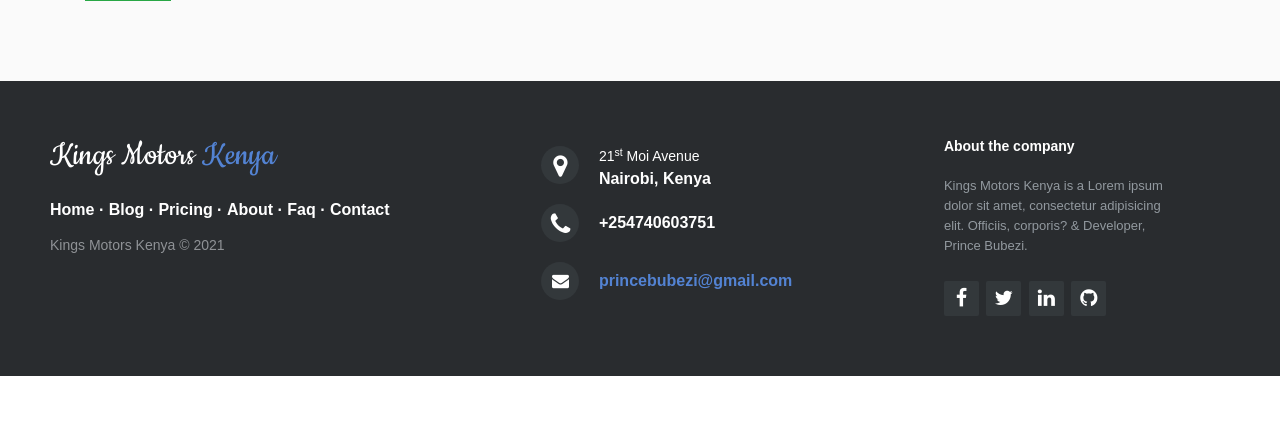
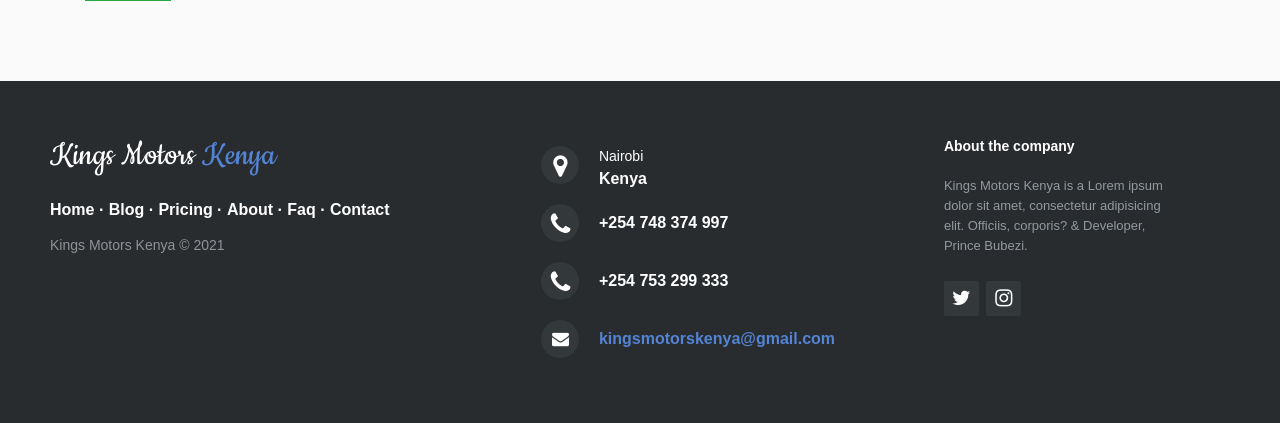
Before and after one commit to Blacking-highness/Kings-Motors-Kenya, a Django app: page /register/ in a window 1280 px wide. Shown: the part 597-1020 px from the top of the page. Before the commit the page ends 973 px from the top, so only its background shows below. Run offline with Django 3.2, Linux system fonts and the light colour scheme; some libraries are stand-ins or nearby versions.

Commit message:
last one before sleep

```diff
--- a/store/templates/store/footer.html
+++ b/store/templates/store/footer.html
@@ -27,17 +27,21 @@
 
         <div>
         <i class="fa fa-map-marker"></i>
- <p><span>21<sup>st</sup> Moi Avenue</span> Nairobi, Kenya</p>
+        <p><span>Nairobi</span> Kenya</p>
         </div>
 
         <div>
         <i class="fa fa-phone"></i>
- <p>+254740603751</p>
+        <p>+254 748 374 997</p>
+        </div>
+        <div>
+        <i class="fa fa-phone"></i>
+        <p>+254 753 299 333</p>
         </div>
 
         <div>
         <i class="fa fa-envelope"></i>
- <p><a href="mailto:princebubezi@gmail.com" target="_blank">princebubezi@gmail.com</a></p>
+        <p><a href="mailto:kingsmotorskenya@gmail.com" target="_blank">kingsmotorskenya@gmail.com</a></p>
         </div>
 
         </div>
@@ -52,10 +56,10 @@
 
         <div class="footer-icons">
 
- <a href="#"><i class="fa fa-facebook"></i></a>
- <a href="#"><i class="fa fa-twitter"></i></a>
- <a href="#"><i class="fa fa-linkedin"></i></a>
- <a href="#"><i class="fa fa-github"></i></a>
+
+        <a href="https://twitter.com/kenya_motors" target="_blank"><i class="fa fa-twitter"></i></a>
+        <a href="https://www.instagram.com/kingsmotorskenya/" target="_blank"><i class="fa fa-instagram"></i></a>
+
 
         </div>
 
```
Lines whose indentation alone changed are shown as unchanged.
